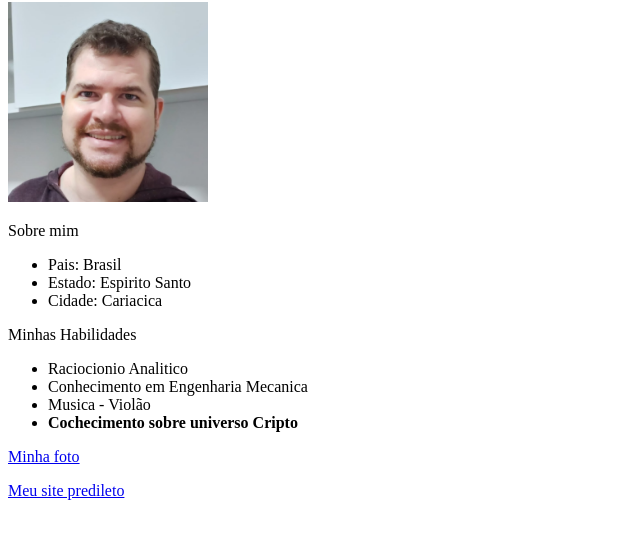
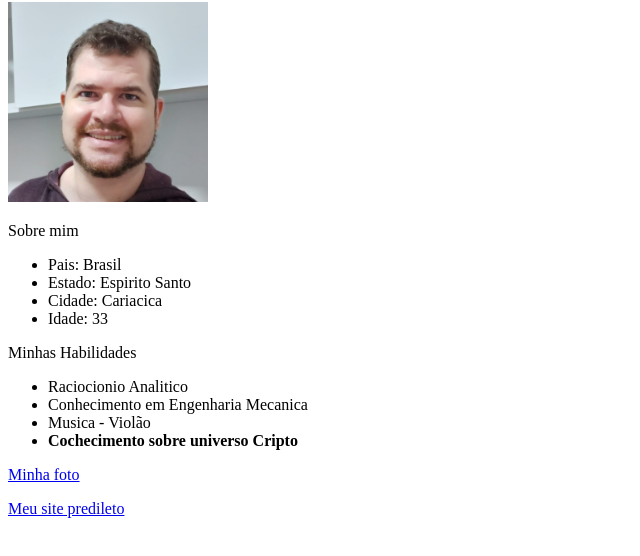
Before and after one commit to marcos-rafael-br/marcos-rafael-br.github.io, a plain HTML site: page index.html in a window 1280 px wide. Shown: the part 78-634 px from the top of the page, without its empty margins (0-640 px from the left). Drawn offline with Linux system fonts and the light colour scheme.

Commit message:
acrescetado idade a sobre mim

```diff
--- a/index.html
+++ b/index.html
@@ -12,6 +12,7 @@
             <li>Pais: Brasil</li>
             <li>Estado: Espirito Santo</li>
             <li>Cidade: Cariacica</li>
+            <li>Idade: 33</li>
         </ul>
         <p id="hab">Minhas Habilidades
         <ul>
```
